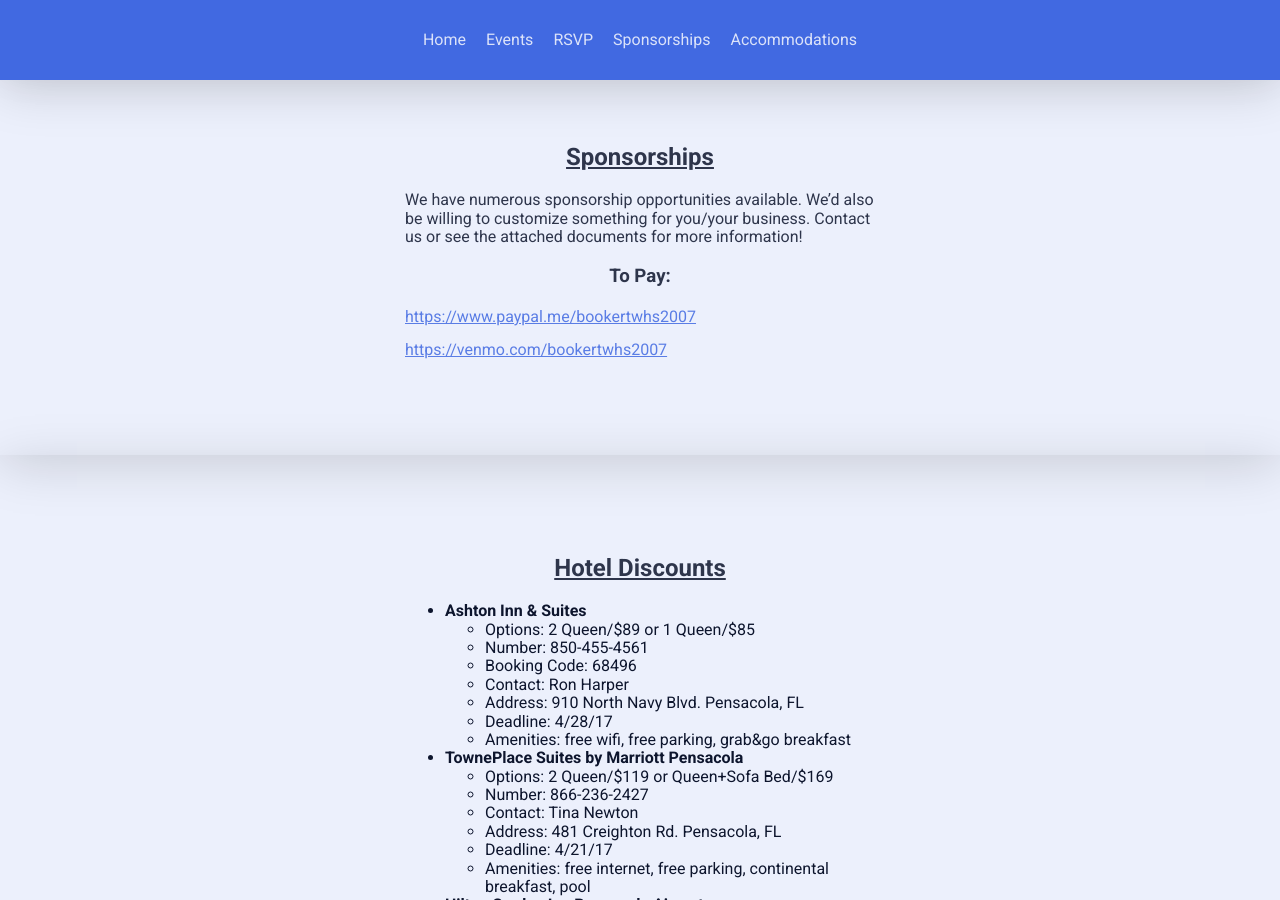
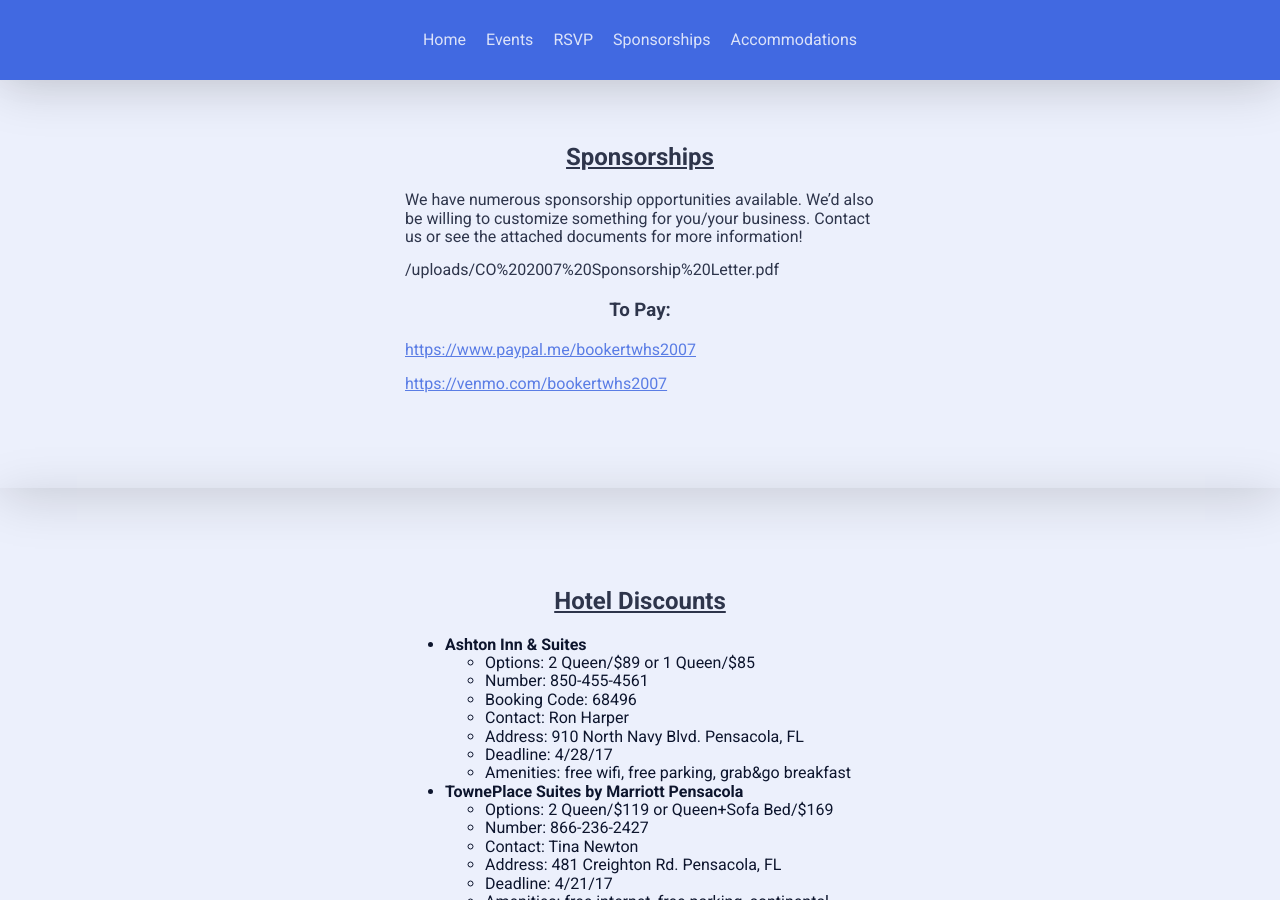
Before and after one commit to bookertwhs2007/bookertwhs, a Jekyll site: the page built from index.html, in a window 1280 px wide and 900 px high, scrolled down 2370 px. Built offline with Jekyll 4.4.1, drawn with Linux system fonts in a browser that asks for light colours; nearby versions of some CDN libraries.

Commit message:
Updated Sponsorships

```diff
--- a/_sections/sponsorships.markdown
+++ b/_sections/sponsorships.markdown
@@ -9,6 +9,9 @@ class: sponsorships
 
 We have numerous sponsorship opportunities available. We'd also be willing to customize something for you/your business. Contact us or see the attached documents for more information!
 
+/uploads/CO%202007%20Sponsorship%20Letter.pdf
+
+
 ### To Pay:
 [https://www.paypal.me/bookertwhs2007](https://www.paypal.me/bookertwhs2007)
 
```
